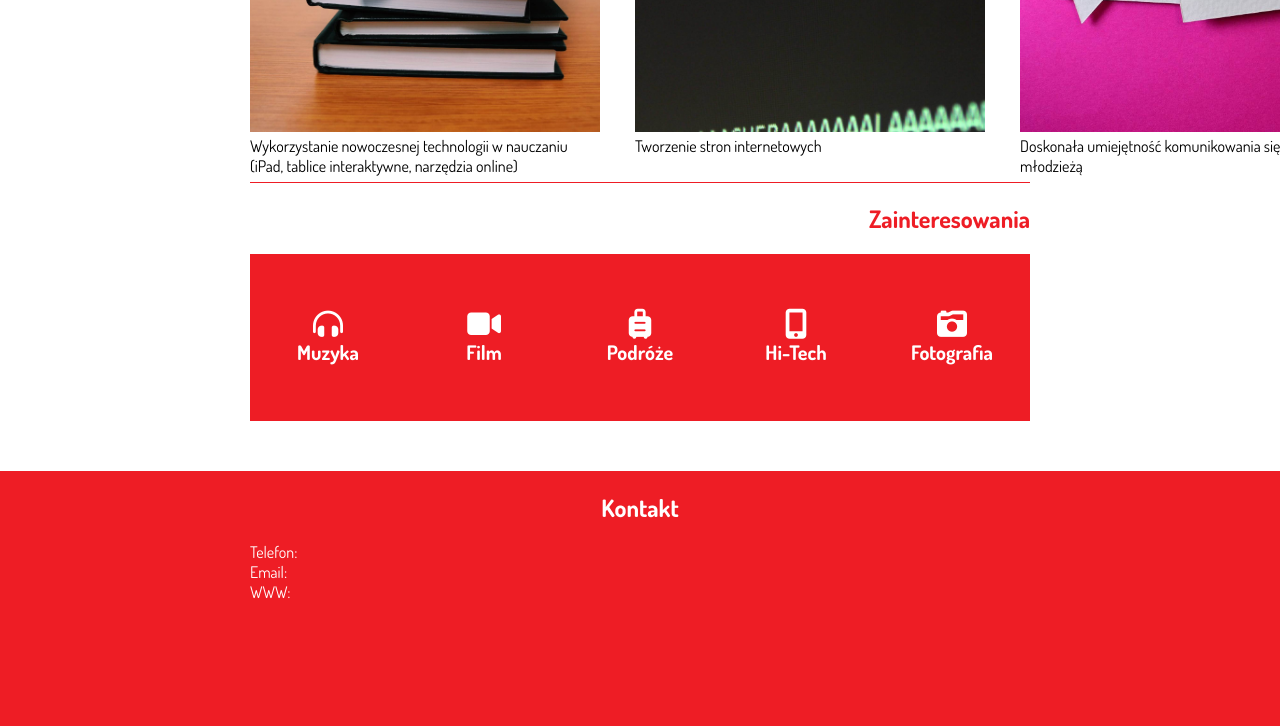
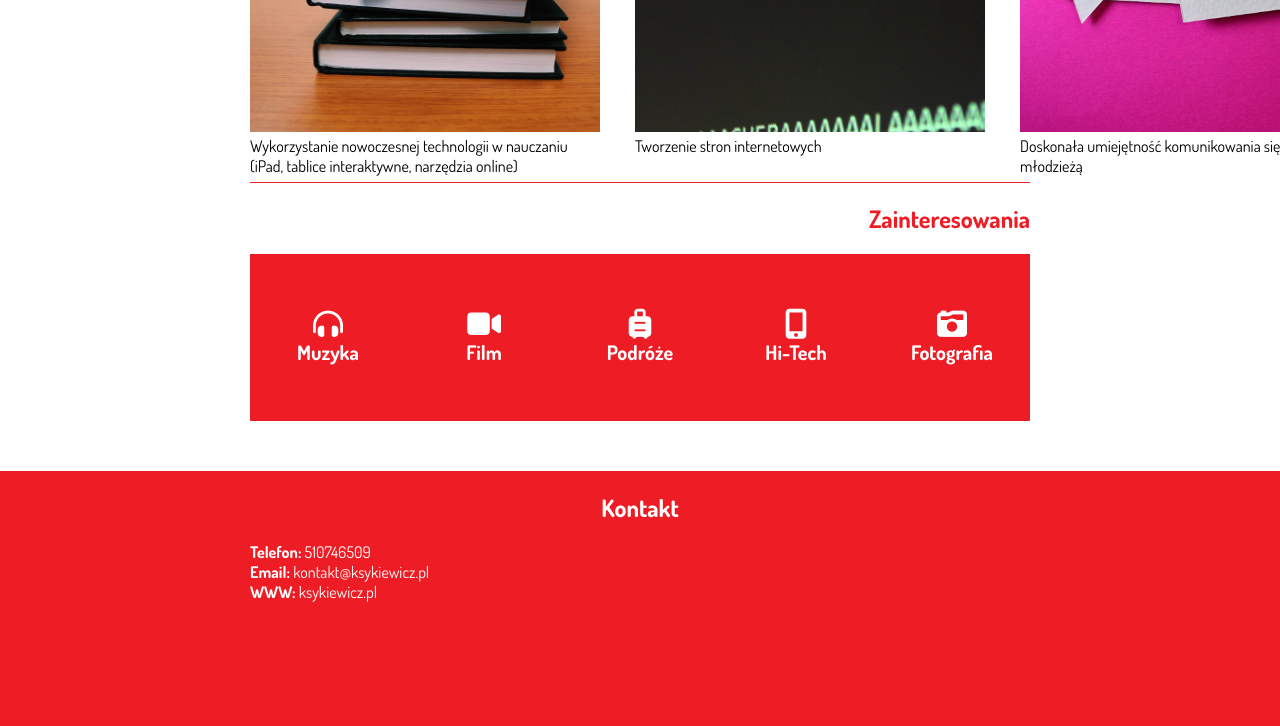
Before and after one commit to DamianoCode/kacper_cv, a website: page index.html in a window 1280 px wide. Shown: the part 2686-3412 px from the top of the page. Drawn offline with nearby package versions, Linux system fonts and the light colour scheme.

Commit message:
Update README.mc

```diff
--- a/index.html
+++ b/index.html
@@ -128,9 +128,9 @@
             </div>
             <div class="footer__container">
                 <div>
-                    <p>Telefon:</p>
-                    <p>Email:</p>
-                    <p>WWW:</p>
+                    <p><b>Telefon:</b> 510746509</p>
+                    <p><b>Email:</b> kontakt@ksykiewicz.pl</p>
+                    <p><b>WWW:</b> ksykiewicz.pl</p>
                 </div>
                 <div class="footer__socialmedia">
                     <a href=""><i class="fab fa-facebook-square secondcolor__text"></i></a>
```
